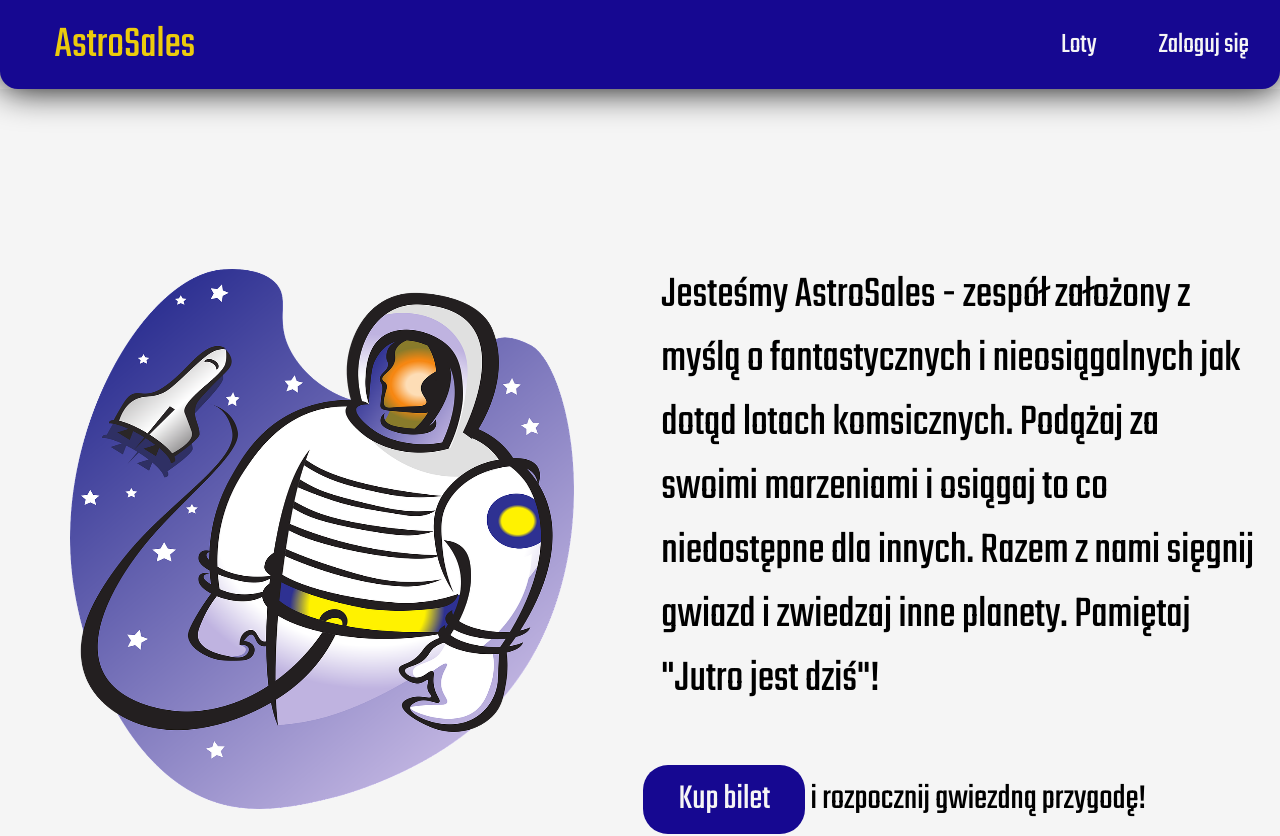
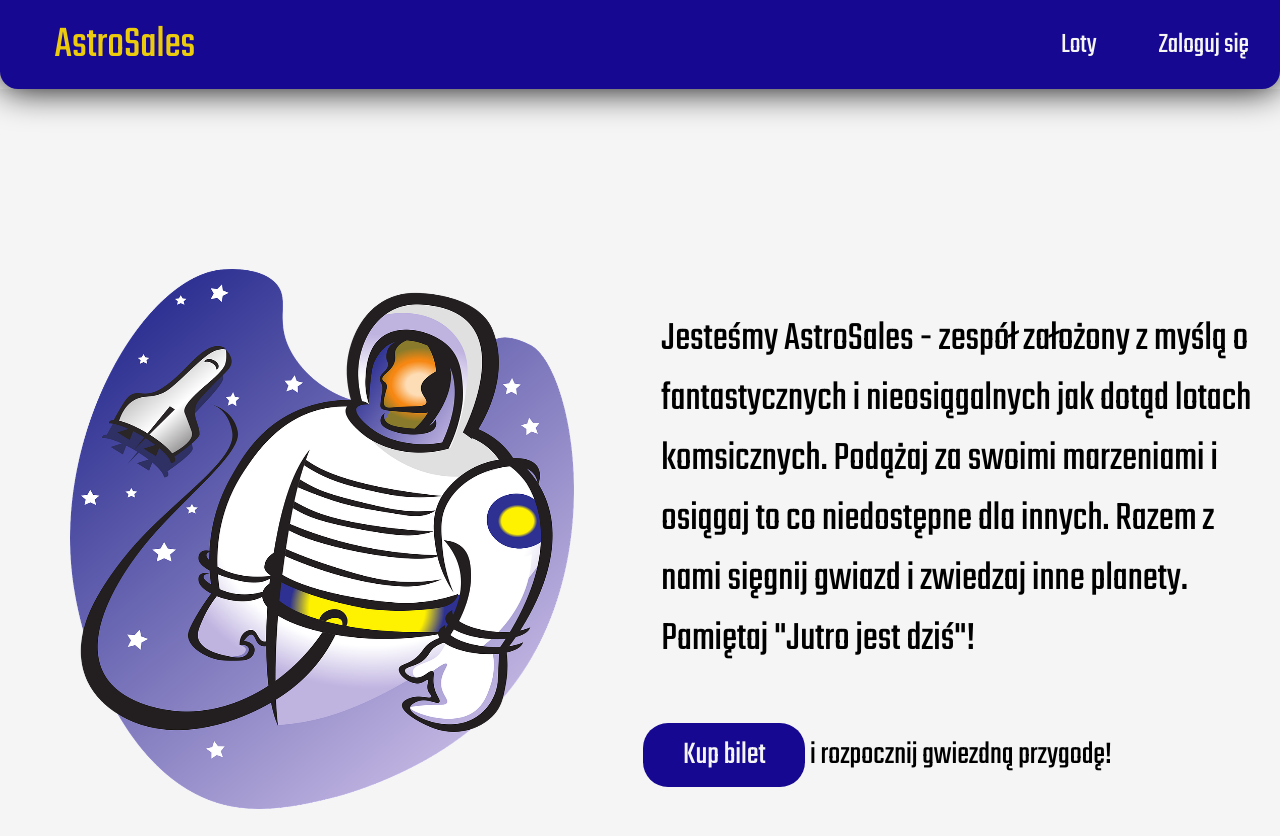
Before and after one commit to rodis00/astrosales, an Angular app in the folder frontend/: page / in a window 1280 px wide. Shown: the top 836 px of the page. Built offline with nearby package versions, Linux system fonts and the light colour scheme; a web font is replaced by a local one.

Commit message:
change content font size

```diff
--- a/frontend/src/app/home/home.component.css
+++ b/frontend/src/app/home/home.component.css
@@ -40,12 +40,12 @@
 }
 
 .content p {
-  font-size: 2.5rem;
+  font-size: 2.3rem;
   padding: 1rem;
 }
 
 .content span {
-  font-size: 2rem;
+  font-size: 1.8rem;
   text-align: center;
   margin-top: 2rem;
 }
```
